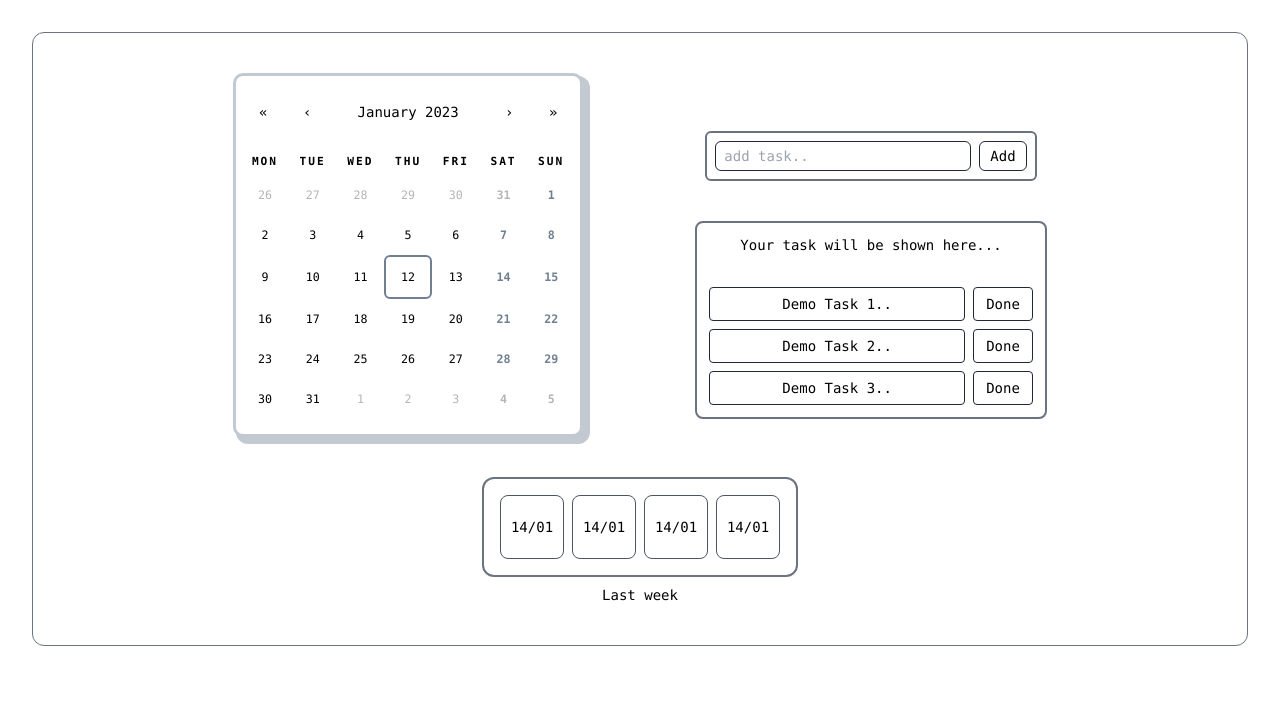
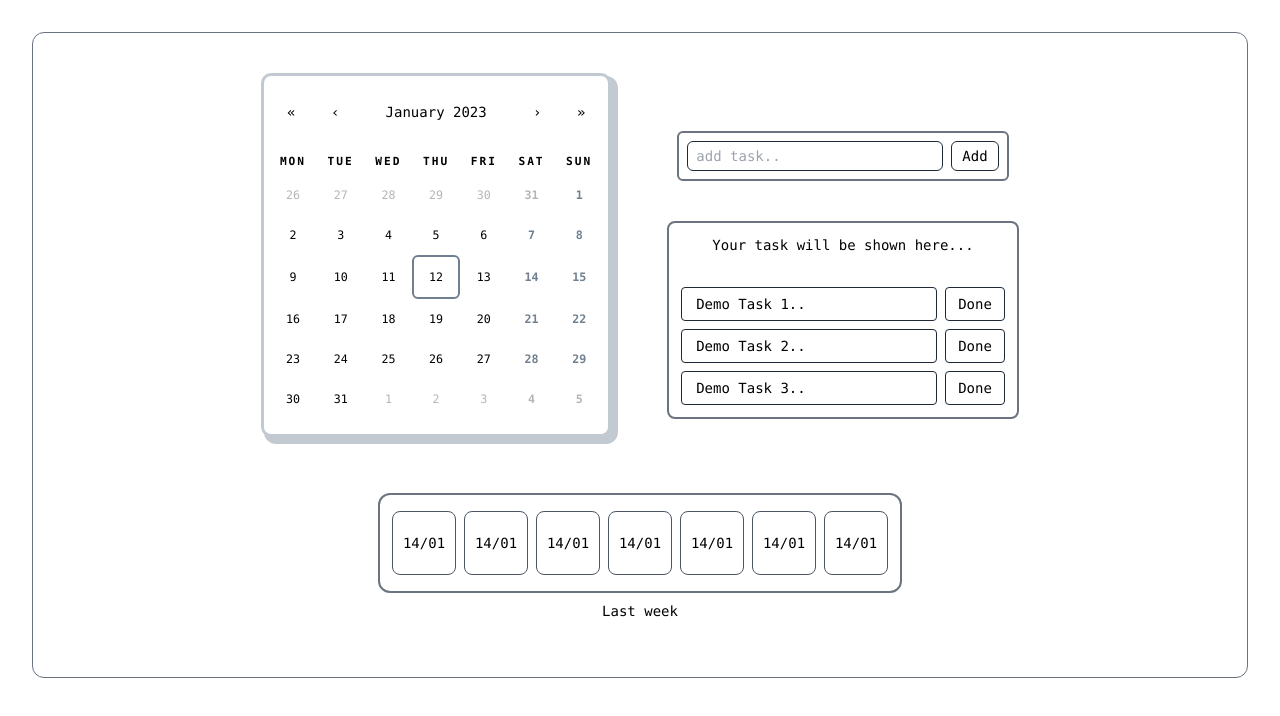
Before and after one commit to Safayet-Mahid/productivity-suit, a React (Vite) app: page / in a window 1280 px wide. Shown: the top 716 px of the page. Built offline with nearby package versions, Linux system fonts and the light colour scheme.

Commit message:
calender is intregated and delete functionality implemented along with UI

```diff
--- a/package.json
+++ b/package.json
@@ -13,7 +13,9 @@
     "react": "^18.2.0",
     "react-calendar": "^4.0.0",
     "react-customizable-progressbar": "^1.2.0",
-    "react-dom": "^18.2.0"
+    "react-dom": "^18.2.0",
+    "react-icons": "^4.7.1",
+    "uuid": "^9.0.0"
   },
   "devDependencies": {
     "@types/react": "^18.0.26",
--- a/src/App.jsx
+++ b/src/App.jsx
@@ -6,12 +6,12 @@ import UserDashboardPage from "./pages/UserDashboardPage";
 
 function App() {
   return (
-    <>
+    <div className="space-y-10">
       {/* <HomePage /> */}
       {/* <UserDashboardPage /> */}
       {/* <PomodoroPage/> */}
       <TodosPage/>
-    </>
+    </div>
   );
 }
 
--- a/src/components/Todos/DatePicker.jsx
+++ b/src/components/Todos/DatePicker.jsx
@@ -1,12 +1,22 @@
-import React, { useState } from "react";
+import React, { useState, useEffect } from "react";
 import Calendar from "react-calendar";
 import "react-calendar/dist/Calendar.css";
 
-const DatePicker = () => {
-  const [value, onChange] = useState(new Date());
+const DatePicker = ({ setDate }) => {
+  const [value] = useState(new Date());
+  const [data, setData] = useState(true);
+
+
+
   return (
     <div className="font-mono">
-      <Calendar onChange={onChange} value={value} />
+      <Calendar
+        onClickDay={(value) => {
+          setDate(value);
+        }}
+        value={value}
+      />
+
     </div>
   );
 };
--- a/src/components/Todos/DemoTodos.jsx
+++ b/src/components/Todos/DemoTodos.jsx
@@ -16,11 +16,14 @@ const DemoTodos = () => {
       taskDate: "",
     },
   ];
+  const handleDelete = () => {
+    console.log("deleted");
+  };
   return (
     <div className="border-2 p-3 rounded-lg border-gray-500 space-y-2">
       <p className="mb-8"> Your task will be shown here...</p>
       {demoTodos.map((todo, index) => (
-        <Todo key={index} task={todo} />
+        <Todo key={index} task={todo} handleDelete={handleDelete} />
       ))}
     </div>
   );
--- a/src/components/Todos/Todo.jsx
+++ b/src/components/Todos/Todo.jsx
@@ -1,28 +1,49 @@
 import React, { useState } from "react";
+import { TiEdit } from "react-icons/ti";
+import { MdDeleteSweep } from "react-icons/md";
 
-const Todo = ({ task }) => {
+const Todo = ({ task, handleDelete }) => {
   const [done, setDone] = useState(false);
   const handleDone = () => {
     setDone((prev) => !prev);
   };
+
+  const delShaddow = {
+    boxShadow:
+      "rgba(0, 0, 0, 0.3) 0px 19px 38px, rgba(0, 0, 0, 0.22) 0px 15px 12px",
+  };
+
   return (
-    <div className="flex gap-x-2 w-full ">
-      {/* {!done ? ( */}
-      <>
+    <div className="flex gap-x-2 w-fit mx-auto  transition-all   ">
+      <div className="group relative flex ">
         <p
           className={`${
-            done && "line-through text-gray-400 border-gray-400"
-          }text-start lg:w-64 w-44  border rounded px-3.5 py-1.5 border-gray-800`}
+            done && "task line-through text-gray-400 border-gray-400"
+          } text-start lg:w-64 w-44  border rounded px-3.5 py-1.5 border-gray-800 group-hover:opacity-50  `}
         >
           {task.taskName}
         </p>
         <button
-          onClick={handleDone}
-          className="border px-3 py-1.5  rounded border-gray-800"
+          // onClick={() => handleDelete(task.id)}
+          className="border delete px-3 py-1.5 invisible rounded hover:border-orange-500 hover:text-orange-500 group-hover:visible absolute bg-white right-11 -top-4 "
+          style={delShaddow}
         >
-          {!done ? "Done" : "Undo"}
+          <TiEdit />
         </button>
-      </>
+        <button
+          onClick={() => handleDelete(task.id)}
+          className="border delete px-3 py-1.5 invisible rounded  hover:border-red-500 hover:text-red-500 group-hover:visible absolute bg-white -right-0 -top-4 "
+          style={delShaddow}
+        >
+          <MdDeleteSweep />
+        </button>
+      </div>
+      <button
+        onClick={handleDone}
+        className="border px-3 py-1.5  rounded border-gray-800"
+      >
+        {!done ? "Done" : "Undo"}
+      </button>
     </div>
   );
 };
--- a/src/components/Todos/Todos.jsx
+++ b/src/components/Todos/Todos.jsx
@@ -3,6 +3,7 @@ import DatePicker from "./DatePicker";
 import Todo from "./Todo";
 import { format } from "date-fns";
 import DemoTodos from "./DemoTodos";
+import { v4 as uuidv4 } from "uuid";
 
 const Todos = () => {
   const [allTodos, setAllTodos] = useState([]);
@@ -18,6 +19,7 @@ const Todos = () => {
       const todo = {
         taskName: todoInput,
         taskDate: formateDate(date),
+        id: uuidv4(),
       };
       setAllTodos((prev) => [...prev, todo]);
       setTodoInput("");
@@ -30,12 +32,16 @@ const Todos = () => {
     }
   };
 
+  const handleDelete = (id) => {
+    setAllTodos((prev) => prev.filter((todo) => todo.id !== id));
+  };
+
   return (
     <div className="text-sm font-mono space-y-10 flex flex-col justify-center items-center border border-gray-500 rounded-xl py-10">
-      <div className="md:flex gap-x-28 mx-auto space-y-10">
+      <div className="md:flex gap-x-14 mx-auto space-y-10">
         {/* Calendar */}
         <div className="">
-          <DatePicker />
+          <DatePicker setDate={setDate} />
         </div>
         {/* Todos */}
         <div className=" space-y-10 self-center">
@@ -65,8 +71,8 @@ const Todos = () => {
               {/* Todo's Container */}
               <div className="border-2 p-3 rounded-lg border-gray-500 space-y-2">
                 {/* Single Todo */}
-                {allTodos.reverse().map((todo, index) => (
-                  <Todo key={index} task={todo} />
+                {allTodos.map((todo, index) => (
+                  <Todo key={index} task={todo} handleDelete={handleDelete} />
                 ))}
               </div>
               <p className="mt-2">Todo's</p>
@@ -78,18 +84,27 @@ const Todos = () => {
       </div>
 
       {/* Weekly Todos */}
-      <div className="space-y-2">
-        <div className="border-2 rounded-xl  p-4 mx-auto border-gray-500 flex gap-x-2 w-5/6 md:w-fit  ">
-          <div className="border w-16 h-16 flex justify-center items-center rounded-lg border-gray-600">
+      <div className="space-y-2 w-screen md:w-fit p-4 ">
+        <div className="border-2 rounded-xl  p-4 px-3 mx-auto border-gray-500 flex gap-x-2 w-5/6 sm:w-fit overflow-x-scroll sm:overflow-hidden  ">
+          <div className="border px-2  w-16 h-16 flex justify-center items-center rounded-lg border-gray-600">
             14/01
           </div>
-          <div className="border w-16 h-16 flex justify-center items-center rounded-lg border-gray-600">
+          <div className="border px-2 w-16 h-16 flex justify-center items-center rounded-lg border-gray-600">
             14/01
           </div>
-          <div className="border w-16 h-16 flex justify-center items-center rounded-lg border-gray-600">
+          <div className="border px-2 w-16 h-16 flex justify-center items-center rounded-lg border-gray-600">
             14/01
           </div>
-          <div className="border w-16 h-16 flex justify-center items-center rounded-lg border-gray-600">
+          <div className="border px-2 w-16 h-16 flex justify-center items-center rounded-lg border-gray-600">
+            14/01
+          </div>
+          <div className="border px-2 w-16 h-16 flex justify-center items-center rounded-lg border-gray-600">
+            14/01
+          </div>
+          <div className="border px-2 w-16 h-16 flex justify-center items-center rounded-lg border-gray-600">
+            14/01
+          </div>
+          <div className="border px-2 w-16 h-16 flex justify-center items-center rounded-lg border-gray-600">
             14/01
           </div>
         </div>
--- a/src/main.jsx
+++ b/src/main.jsx
@@ -4,7 +4,7 @@ import App from './App'
 import './index.css'
 
 ReactDOM.createRoot(document.getElementById('root')).render(
-  <React.StrictMode>
+  // <React.StrictMode>
     <App />
-  </React.StrictMode>
+  // </React.StrictMode>
 )
```
Also changed, not shown: src/index.css (line endings or trailing spaces), 1 other file (tests, documents, lock files or other folders).
